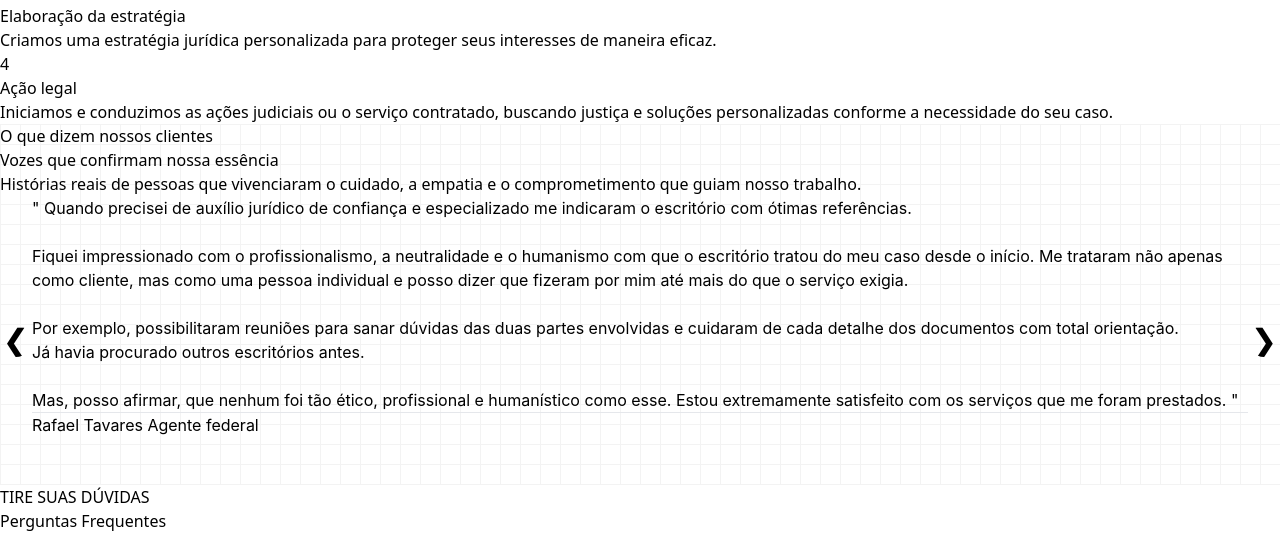
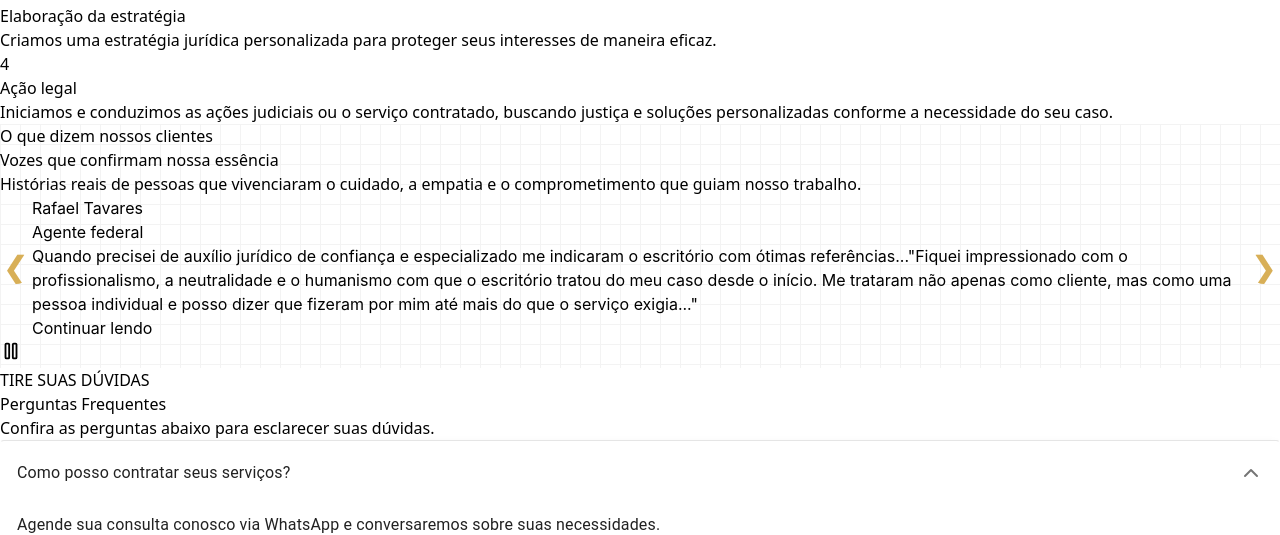
Before and after one commit to Paper-Street-Softwares/LP-Perez-Advocacia, a React (Vite) app: page / in a window 1280 px wide. Shown: the part 6462-6997 px from the top of the page. Built offline with nearby package versions, Linux system fonts and the light colour scheme; a web font is replaced by a local one.

Commit message:
fix: Corrige lógica autoplay

```diff
--- a/src/components/sections/lp01/Testimonials.jsx
+++ b/src/components/sections/lp01/Testimonials.jsx
@@ -1,44 +1,155 @@
+import React, { useState, useRef } from "react";
+import { Carousel } from "primereact/carousel";
+import { Dialog } from "primereact/dialog";
+import { Play, Pause, X } from "lucide-react";
 import SectionArea from "../../sectionElements/SectionArea";
 import SectionHeader from "../../sectionElements/SectionHeader";
 import SectionWrapper from "../../sectionElements/SectionWrapper";
-import { Carousel } from "primereact/carousel";
+import MotionDivDownToUp from "../../animation/MotionDivDownToUp";
 import Button from "../../interactives/Button";
-import MotionDivDownToUp from "../../animation/MotionDivDownToUp";
 import { useTranslation } from "react-i18next";
 
 export default function Testimonial({ colorMode }) {
   const { t } = useTranslation();
+  const carouselRef = useRef(null);
+  const [visible, setVisible] = useState(false);
+  const [modalTitle, setModalTitle] = useState("");
+  const [modalContent, setModalContent] = useState("");
+  const [isPlaying, setIsPlaying] = useState(true);
 
-  // Lógica de cores conforme o modo
   const bgColor = colorMode === "light" ? "bg-white" : "squares";
-  const textColor = colorMode === "light" ? "text-black" : "text-black";
-  const arrowColor = colorMode === "light" ? "#000000" : "#000000";
+  const textColor = "text-black";
+  const arrowColor = "#D8AF57";
 
-  // Template de item do carousel
+  const Testimonials = [
+    {
+      id: 1,
+      author: "Dra. Denise Freitas Barata Murakami",
+      role: "Psicóloga",
+      text: (
+        <p>
+          <span className="desktop1:hidden">
+            Em um dos momentos mais delicados da minha vida, ela esteve ao meu
+            lado com uma presença firme e amorosa...
+          </span>
+          <span className="hidden desktop1:flex">
+            "Hoje, ela é minha referência como profissional do Direito Civil.
+            Indico seu trabalho a todas as pessoas que buscam um atendimento
+            humanizado, cuidadoso e diferenciado — alguém que compreende que,
+            por trás de cada processo, existe uma vida, uma história, uma
+            família..."
+          </span>
+        </p>
+      ),
+      fullText: (
+        <p>
+          ”Desde o início do processo de curatela da minha mãe até o inventário,
+          encontrei nela muito mais do que uma advogada. Encontrei um verdadeiro
+          apoio humano. Sua atuação ultrapassa a técnica jurídica — ela acolhe,
+          escuta, orienta e caminha junto com uma sensibilidade rara.
+          <br />
+          <br />
+          Em um dos momentos mais delicados da minha vida, ela esteve ao meu
+          lado com uma presença firme e amorosa. Olhou para cada detalhe com
+          cuidado, respeitando não apenas os trâmites legais, mas também os
+          sentimentos envolvidos. Sua empatia e seu senso de justiça me deixaram
+          realmente segura.
+          <br />
+          <br />
+          Hoje, ela é minha referência como profissional do Direito Civil.
+          Indico seu trabalho a todas as pessoas que buscam um atendimento
+          humanizado, cuidadoso e diferenciado — alguém que compreende que, por
+          trás de cada processo, existe uma vida, uma história, uma família.
+          <br />
+          <br />
+          Ela representa uma nova forma de exercer a advocacia: com alma, com
+          ética e com amor ao que faz. E é esse perfil de profissional que busco
+          em todas as áreas da minha vida. Gratidão Dra Luena, do escritório
+          Perez Advocacia, por atravessar comigo esse caminho.”
+        </p>
+      ),
+    },
+    {
+      id: 2,
+      author: "Rafael Tavares",
+      role: "Agente federal",
+      text: (
+        <p>
+          <span className="desktop1:hidden">
+            Quando precisei de auxílio jurídico de confiança e especializado me
+            indicaram o escritório com ótimas referências...
+          </span>
+          <span className="hidden desktop1:flex">
+            "Fiquei impressionado com o profissionalismo, a neutralidade e o
+            humanismo com que o escritório tratou do meu caso desde o início. Me
+            trataram não apenas como cliente, mas como uma pessoa individual e
+            posso dizer que fizeram por mim até mais do que o serviço exigia..."
+          </span>
+        </p>
+      ),
+      fullText: (
+        <p>
+          ”Quando precisei de auxílio jurídico de confiança e especializado me
+          indicaram o escritório com ótimas referências.
+          <br />
+          <br />
+          Fiquei impressionado com o profissionalismo, a neutralidade e o
+          humanismo com que o escritório tratou do meu caso desde o início. Me
+          trataram não apenas como cliente, mas como uma pessoa individual e
+          posso dizer que fizeram por mim até mais do que o serviço exigia.
+          <br />
+          <br />
+          Por exemplo, possibilitaram reuniões para sanar dúvidas das duas
+          partes envolvidas e cuidaram de cada detalhe dos documentos com total
+          orientação.
+          <br />
+          <br />
+          Já havia procurado outros escritórios antes.
+          <br />
+          <br />
+          Mas, posso afirmar, que nenhum foi tão ético, profissional e
+          humanístico como esse. Estou extremamente satisfeito com os serviços
+          que me foram prestados.”
+        </p>
+      ),
+    },
+  ];
+
+  const openModal = (testimonial) => {
+    setModalTitle(testimonial.author);
+    setModalContent(testimonial.fullText);
+    setVisible(true);
+  };
+
   const itemTemplate = (testimonial) => (
     <MotionDivDownToUp
       key={testimonial.id}
-      className="p-4 w-[70%] phone2:w-[90%] m-auto flex justify-center "
+      className="w-full flex justify-center"
     >
       <div
-        className={`rounded-2xl shadow-lg p-3 w-[80%] text-center flex flex-col justify-between ${
-          colorMode === "light" ? "bg-gray-100" : "bg-primary"
+        className={`rounded-2xl shadow-lg p-6 w-full tablet1:w-[90%] text-center flex flex-col justify-between ${
+          colorMode === "light" ? "bg-gray-100" : "bg-gray-200"
         }`}
       >
-        <p
-          className={`italic text-paragraph1 desktop2:text-paragraph2 mb-4 ${textColor}`}
-        >
+        {testimonial.author}
+        <br />
+        <span className="text-black/70 text-paragraph2">
+          {testimonial.role}
+        </span>
+        <br />
+        <p className={`italic text-paragraph1 mb-6 ${textColor}`}>
           {testimonial.text}
         </p>
-        <hr className="opacity-20 border-black" />
-        <span className={`font-semibold text-sm mt-4 ${textColor}`}>
-          {testimonial.author}
-        </span>
+        <button
+          onClick={() => openModal(testimonial)}
+          className={`font-semibold text-sm bg-primary p-2 rounded-md text-black`}
+        >
+          Continuar lendo
+        </button>
       </div>
     </MotionDivDownToUp>
   );
 
-  // Configuração responsiva
   const responsiveOptions = [
     { breakpoint: "2500px", numVisible: 1, numScroll: 1 },
     { breakpoint: "1199px", numVisible: 1, numScroll: 1 },
@@ -46,78 +157,11 @@ export default function Testimonial({ colorMode }) {
     { breakpoint: "575px", numVisible: 1, numScroll: 1 },
   ];
 
-  const Testimonials = [
-    {
-      id: 1,
-      text: (
-        <p>
-          " Desde o início do processo de curatela da minha mãe até o
-          inventário, encontrei nela muito mais do que uma advogada. Encontrei
-          um verdadeiro apoio humano. Sua atuação ultrapassa a técnica jurídica
-          — ela acolhe, escuta, orienta e caminha junto com uma sensibilidade
-          rara.
-          <br /> <br />
-          Em um dos momentos mais delicados da minha vida, ela esteve ao meu
-          lado com uma presença firme e amorosa. Olhou para cada detalhe com
-          cuidado, respeitando não apenas os trâmites legais, mas também os
-          sentimentos envolvidos. Sua empatia e seu senso de justiça me deixaram
-          realmente segura.
-          <br /> <br />
-          Hoje, ela é minha referência como profissional do Direito Civil.
-          Indico seu trabalho a todas as pessoas que buscam um atendimento
-          humanizado, cuidadoso e diferenciado — alguém que compreende que, por
-          trás de cada processo, existe uma vida, uma história, uma família.
-          <br /> <br />
-          Ela representa uma nova forma de exercer a advocacia: com alma, com
-          ética e com amor ao que faz. E é esse perfil de profissional que busco
-          em todas as áreas da minha vida. Gratidão Dra Luena, do escritório
-          Perez Advocacia, por atravessar comigo esse caminho. "
-        </p>
-      ),
-      author: (
-        <h6 className="flex flex-col">
-          Dra. Denise Freitas Barata Murakami{" "}
-          <span className="text-black/70 text-paragraph2">Psicóloga</span>
-        </h6>
-      ),
-    },
-    {
-      id: 2,
-      text: (
-        <p>
-          " Quando precisei de auxílio jurídico de confiança e especializado me
-          indicaram o escritório com ótimas referências.
-          <br /> <br />
-          Fiquei impressionado com o profissionalismo, a neutralidade e o
-          humanismo com que o escritório tratou do meu caso desde o início. Me
-          trataram não apenas como cliente, mas como uma pessoa individual e
-          posso dizer que fizeram por mim até mais do que o serviço exigia.
-          <br /> <br />
-          Por exemplo, possibilitaram reuniões para sanar dúvidas das duas
-          partes envolvidas e cuidaram de cada detalhe dos documentos com total
-          orientação.
-          <br />
-          Já havia procurado outros escritórios antes.
-          <br />
-          <br />
-          Mas, posso afirmar, que nenhum foi tão ético, profissional e
-          humanístico como esse. Estou extremamente satisfeito com os serviços
-          que me foram prestados. "
-        </p>
-      ),
-      author: (
-        <h6 className="flex flex-col">
-          Rafael Tavares{" "}
-          <span className="text-black/70 text-paragraph2">Agente federal</span>
-        </h6>
-      ),
-    },
-  ];
+  const togglePlayPause = () => setIsPlaying((prev) => !prev);
 
   return (
     <SectionArea className={`${bgColor}`} paddingtop={true}>
-      <SectionWrapper className="flex flex-col gap-[40px] desktop2:gap-0 desktop1:justify-between">
-        <div className="w-full">
+      <SectionWrapper className="flex flex-col gap-[40px] items-center">
         <SectionHeader
           className="text-center mb-[26px] tablet1:mb-[40px] desktop1:mb-[72px]"
           miniTitle={t("testimonials.minitag")}
@@ -127,26 +171,61 @@ export default function Testimonial({ colorMode }) {
           subtitleColorSet={textColor}
         />
 
-          {/* ✅ Envolvido com overflow-x-hidden para remover a margem lateral */}
-          <div className="w-full overflow-x-hidden flex flex-col desktop1:flex-row items-center justify-center gap-[32px]">
+        {/* ✅ Carousel */}
+        <div className="relative w-[100%] tablet1:w-[80%] flex flex-col items-center">
           <Carousel
+            ref={carouselRef}
             value={Testimonials}
             itemTemplate={itemTemplate}
             responsiveOptions={responsiveOptions}
-              autoplayInterval={5000}
+            autoplayInterval={isPlaying ? 7000 : null} // 🔥 pausa o autoplay
             circular
+            showIndicators={false}
             showNavigators
-              showIndicators={false}
-              className="w-full custom-carousel flex items-center"
             prevIcon={
               <span style={{ color: arrowColor, fontSize: "200%" }}>❮</span>
             }
             nextIcon={
               <span style={{ color: arrowColor, fontSize: "200%" }}>❯</span>
             }
+            className="w-full desktop1:w-[70%]"
           />
+
+          {/* ✅ Controle Play / Pause */}
+          <div className="flex items-center justify-center gap-6 mt-6">
+            <button
+              onClick={togglePlayPause}
+              className="p-2 bg-primary rounded-full hover:scale-110 transition"
+            >
+              {isPlaying ? <Pause size={22} /> : <Play size={22} />}
+            </button>
           </div>
         </div>
+
+        {/* ✅ Modal */}
+        <Dialog
+          className="font-secondFont"
+          closeIcon={<X size={20} />}
+          header={<span className="text-secondary">{modalTitle}</span>}
+          visible={visible}
+          onHide={() => setVisible(false)}
+          style={{ width: "50vw" }}
+          breakpoints={{
+            "4000px": "400px",
+            "1024px": "400px",
+            "641px": "300px",
+          }}
+          contentStyle={{ paddingTop: 0 }}
+        >
+          <style jsx global>{`
+            .p-dialog-header {
+              border-bottom: 1px solid rgba(0, 0, 0, 0.15);
+              padding: 16px;
+            }
+          `}</style>
+
+          <div className="mt-4">{modalContent}</div>
+        </Dialog>
       </SectionWrapper>
     </SectionArea>
   );
```
Lines whose indentation alone changed are shown as unchanged.
